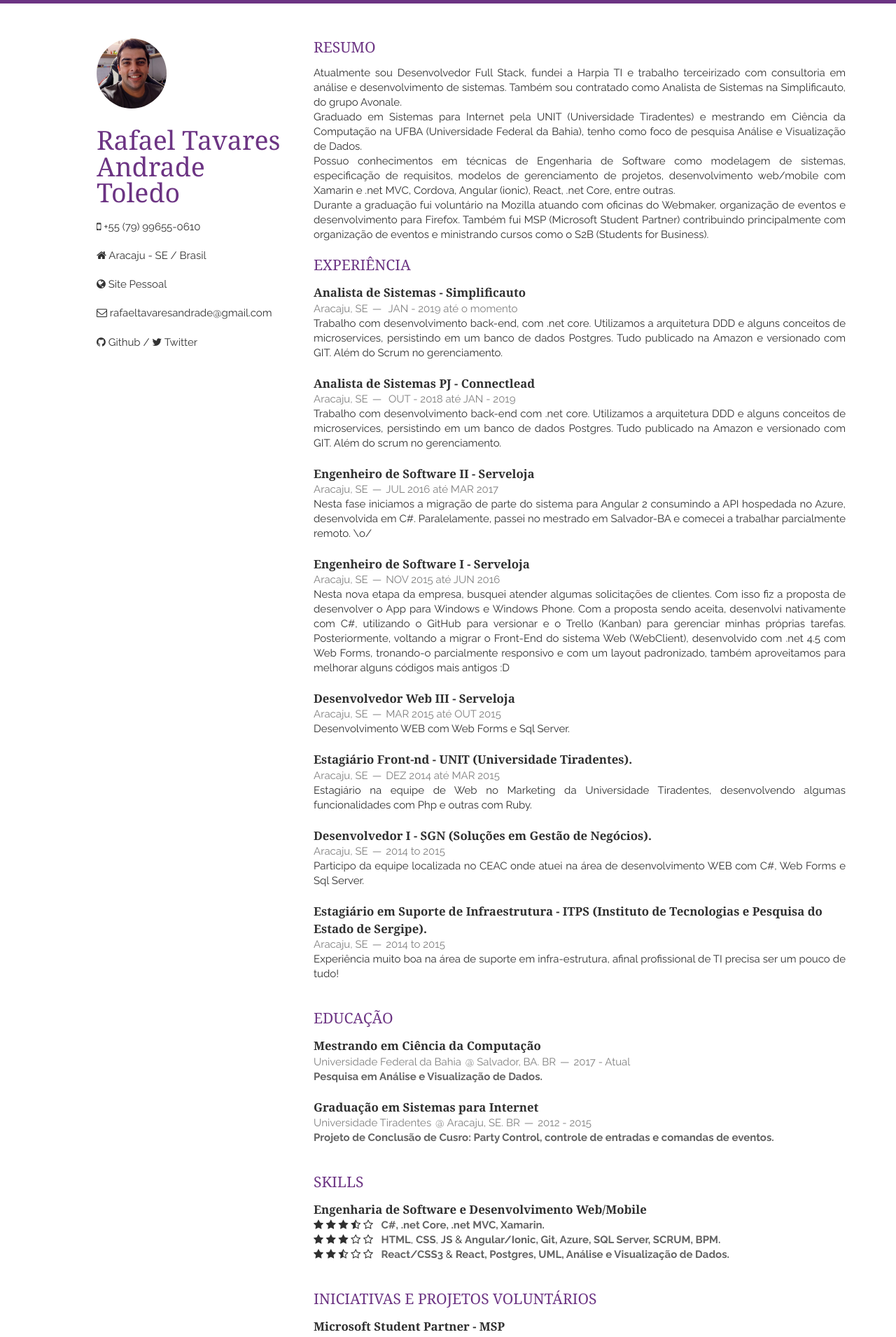
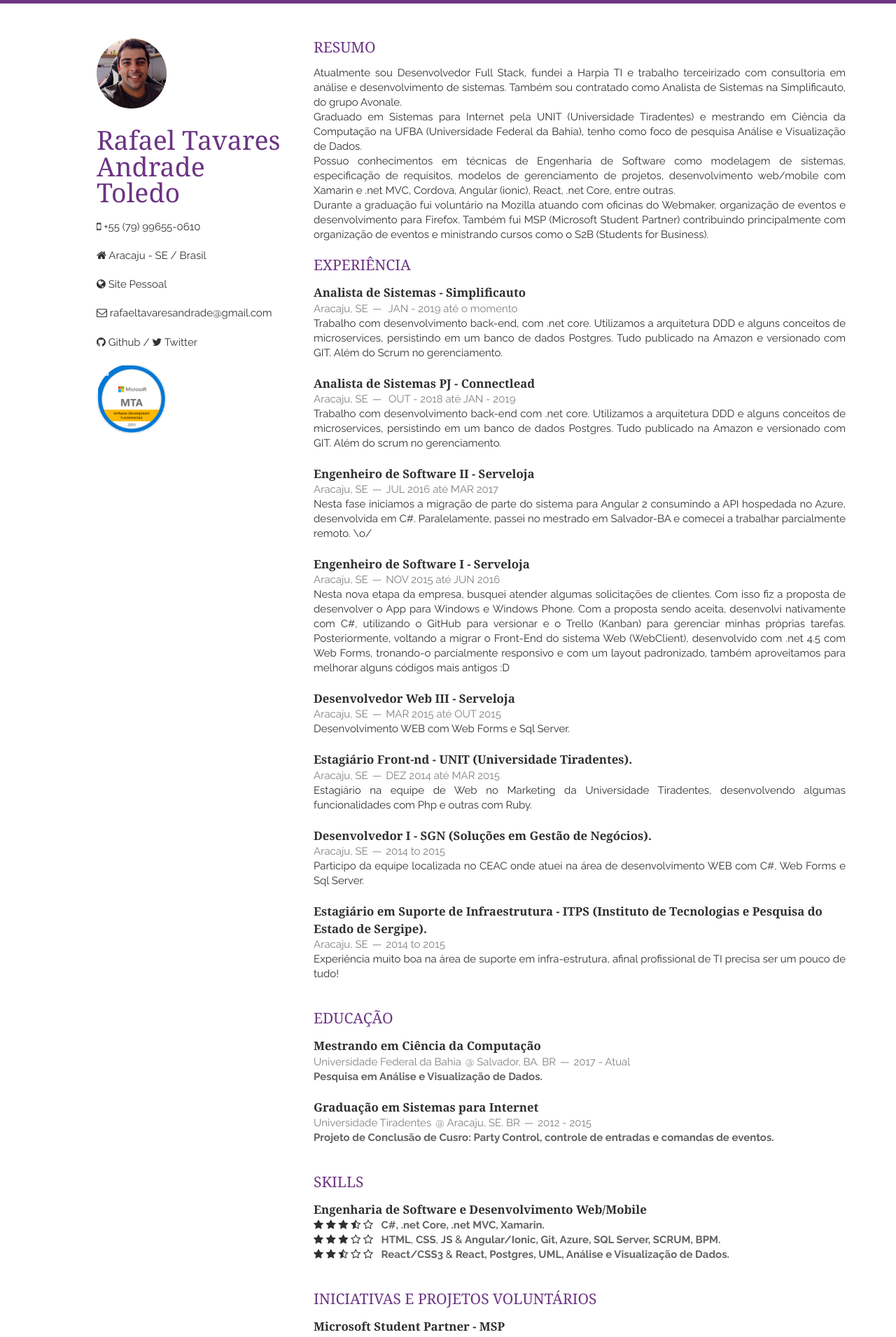
Before and after one commit to RafasTavares/resume-cv, a Jekyll site: the page built from index.html, in a window 1280 px wide. Shown: the top 1910 px of the page at 70% size. Built offline with Jekyll 4.4.1, drawn with Linux system fonts in a browser that asks for light colours; nearby versions of some CDN libraries; the list of posts is cut into pages by our own code.

Commit message:
Update layout.html

```diff
--- a/_layouts/layout.html
+++ b/_layouts/layout.html
@@ -46,6 +46,9 @@
             <a href="https://github.com/{{ site.github }}"><i class="fa fa-github"></i> Github</a> /
             <a href="https://twitter.com/{{ site.twitter }}"><i class="fa fa-twitter"></i> Twitter</a>
         </p>
+         <p>
+             <img src="{{ site.baseurl }}static/img/MTA-Software-Development-Fundamentals-2019.png" class="me">
+         </p>
     </header>
     <div class="eleven columns clearfix">
 
```
